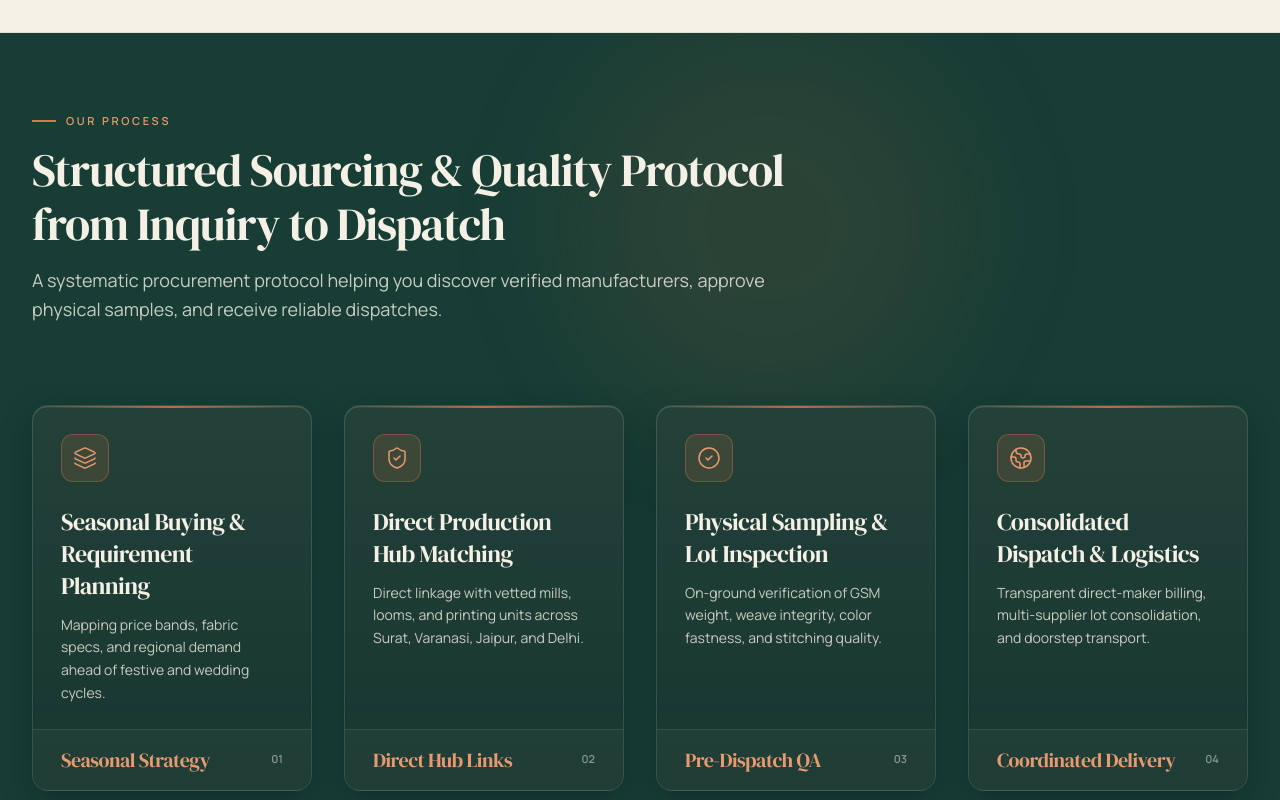
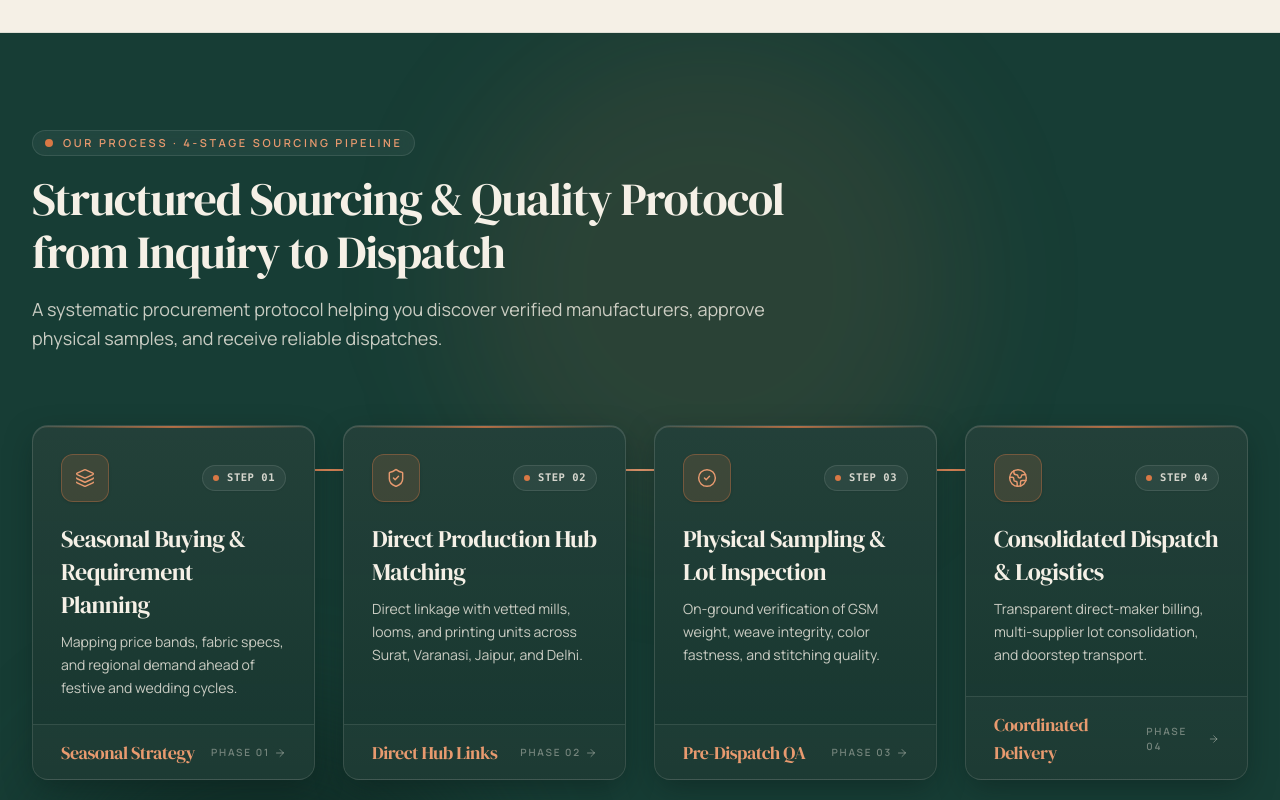
Before and after one commit to Dx1100/shree-dusrga-agency-minimal, a React (Vite) app: page / in a window 1280 px wide. Shown: the part 5180-5980 px from the top of the page. Built offline with nearby package versions, Linux system fonts and the light colour scheme.

Commit message:
feat(homepage): add kinetic loom conduit rail and pulsing step nodes to Our Process section

```diff
--- a/src/components/sections/CapabilitiesSection.tsx
+++ b/src/components/sections/CapabilitiesSection.tsx
@@ -1,4 +1,4 @@
-import React from 'react';
+import React, { useEffect, useState, useRef } from 'react';
 import { SectionHeading } from '../ui/SectionHeading';
 import { Layers, ShieldCheck, CheckCircle2, Globe2, ArrowRight } from 'lucide-react';
 
@@ -21,60 +21,159 @@ export const CapabilitiesSection: React.FC<CapabilitiesSectionProps> = ({
   pillars,
   onNavigate,
 }) => {
+  const [isVisible, setIsVisible] = useState(false);
+  const sectionRef = useRef<HTMLElement>(null);
   const icons = [Layers, ShieldCheck, CheckCircle2, Globe2];
 
+  useEffect(() => {
+    const observer = new IntersectionObserver(
+      ([entry]) => {
+        if (entry.isIntersecting) {
+          setIsVisible(true);
+          observer.disconnect();
+        }
+      },
+      { threshold: 0.15 }
+    );
+
+    if (sectionRef.current) {
+      observer.observe(sectionRef.current);
+    }
+
+    return () => observer.disconnect();
+  }, []);
+
   return (
-    <section className="py-14 sm:py-20 bg-[#173D35] text-[#F5F0E6] relative overflow-hidden">
-      {/* Subtle warm radial glow */}
-      <div className="absolute top-0 right-1/4 w-96 h-96 bg-[#D97845]/10 rounded-full blur-3xl pointer-events-none" />
+    <section
+      ref={sectionRef}
+      className="py-16 sm:py-20 lg:py-24 bg-[#173D35] text-[#F5F0E6] relative overflow-hidden"
+    >
+      {/* Ambient background illumination orbs */}
+      <div
+        className="absolute top-0 right-1/4 w-[500px] h-[500px] bg-[#D97845]/10 rounded-full blur-3xl pointer-events-none"
+        aria-hidden="true"
+      />
+      <div
+        className="absolute bottom-0 left-10 w-[450px] h-[450px] bg-[#102B25]/80 rounded-full blur-3xl pointer-events-none"
+        aria-hidden="true"
+      />
 
       <div className="relative z-10 max-w-7xl mx-auto px-4 sm:px-6 lg:px-8">
+        {/* Animated Section Header */}
+        <div
+          className={`transition-all duration-700 ease-out ${
+            isVisible ? 'opacity-100 translate-y-0' : 'opacity-0 translate-y-6'
+          }`}
+        >
+          {/* Live Pipeline Kicker Badge */}
+          <div className="inline-flex items-center gap-2.5 px-3 py-1 rounded-full bg-white/5 border border-white/10 mb-4 backdrop-blur-sm">
+            <span className="relative flex h-2 w-2">
+              <span className="animate-ping absolute inline-flex h-full w-full rounded-full bg-[#D97845] opacity-75" />
+              <span className="relative inline-flex rounded-full h-2 w-2 bg-[#D97845]" />
+            </span>
+            <span className="text-[11px] font-semibold uppercase tracking-[0.24em] text-[#E89A6F]">
+              {kicker || 'Our Process'} · 4-Stage Sourcing Pipeline
+            </span>
+          </div>
+
           <SectionHeading
-          kicker={kicker}
             heading={heading}
             lead={description}
             light={true}
+            className="mb-8 sm:mb-12"
           />
+        </div>
 
-        {/* 3D Highlighted Dark Pine Cards Grid */}
-        <div className="grid grid-cols-1 md:grid-cols-2 lg:grid-cols-4 gap-6 sm:gap-8 pt-4">
+        {/* 4-Stage Kinetic Process Container */}
+        <div className="relative pt-2">
+          {/* Desktop Horizontal Loom Conduit Rail (Behind Cards) */}
+          <div
+            className="hidden lg:block absolute top-[52px] left-8 right-8 h-[2px] bg-white/10 z-0 pointer-events-none overflow-hidden"
+            aria-hidden="true"
+          >
+            {/* Glowing Terracotta Energy Beam that travels left-to-right on scroll */}
+            <div
+              className="h-full bg-gradient-to-r from-[#D97845] via-[#E89A6F] to-[#D97845] shadow-[0_0_12px_#D97845] transition-all duration-[2200ms] ease-out"
+              style={{
+                width: isVisible ? '100%' : '0%',
+              }}
+            />
+          </div>
+
+          {/* Cards Grid */}
+          <div className="grid grid-cols-1 md:grid-cols-2 lg:grid-cols-4 gap-6 sm:gap-7 relative z-10">
             {pillars.map((pillar, idx) => {
               const Icon = icons[idx % icons.length];
+              const delayStyle = {
+                transitionDelay: `${idx * 160 + 100}ms`,
+              };
+
               return (
                 <div
                   key={idx}
-                className="card-3d-dark rounded-2xl p-7 flex flex-col justify-between group relative overflow-hidden"
+                  style={delayStyle}
+                  className={`card-3d-dark rounded-2xl p-6 sm:p-7 flex flex-col justify-between group relative overflow-hidden transition-all duration-700 ease-[cubic-bezier(0.16,1,0.3,1)] hover:-translate-y-2 hover:shadow-[0_22px_45px_-10px_rgba(10,28,24,0.7),0_0_24px_rgba(217,120,69,0.18)] ${
+                    isVisible
+                      ? 'opacity-100 translate-y-0'
+                      : 'opacity-0 translate-y-8'
+                  }`}
                 >
-                {/* 3D Top Specular Light Catch */}
-                <div className="absolute top-0 left-0 right-0 h-[2px] bg-gradient-to-r from-transparent via-[#D97845]/80 to-transparent" />
+                  {/* Top Specular Hairline Light Catch */}
+                  <div className="absolute top-0 left-0 right-0 h-[2px] bg-gradient-to-r from-transparent via-[#D97845]/75 to-transparent group-hover:via-[#D97845] transition-all duration-500" />
 
                   <div>
-                  <div className="w-12 h-12 rounded-xl bg-[#D97845]/15 border border-[#D97845]/35 flex items-center justify-center text-[#E89A6F] mb-6 group-hover:scale-105 transition-transform">
-                    <Icon className="w-6 h-6 stroke-[1.5]" />
+                    {/* Header: Icon & Pulse Step Node */}
+                    <div className="flex items-center justify-between mb-5">
+                      {/* Icon with Hover Scale */}
+                      <div className="w-12 h-12 rounded-xl bg-[#D97845]/15 border border-[#D97845]/35 flex items-center justify-center text-[#E89A6F] group-hover:scale-110 group-hover:bg-[#D97845]/25 group-hover:border-[#D97845] transition-all duration-300 shadow-sm">
+                        <Icon className="w-5 h-5 stroke-[1.75]" />
                       </div>
-                  <h3 className="font-serif text-xl sm:text-2xl font-normal text-[#F5F0E6] mb-3 tracking-tight group-hover:text-[#E89A6F] transition-colors">
+
+                      {/* Step Node with Pulsing Beacon */}
+                      <div className="flex items-center gap-2 px-2.5 py-1 rounded-full bg-white/5 border border-white/10 group-hover:border-[#D97845]/45 group-hover:bg-[#D97845]/15 transition-all duration-300 shadow-xs">
+                        <span className="relative flex h-1.5 w-1.5">
+                          <span className="animate-ping absolute inline-flex h-full w-full rounded-full bg-[#D97845] opacity-75" />
+                          <span className="relative inline-flex rounded-full h-1.5 w-1.5 bg-[#D97845]" />
+                        </span>
+                        <span className="text-[10.5px] font-mono font-semibold tracking-wider text-[#F5F0E6]/85 group-hover:text-white transition-colors">
+                          STEP 0{idx + 1}
+                        </span>
+                      </div>
+                    </div>
+
+                    {/* Step Title */}
+                    <h3 className="font-serif text-xl sm:text-2xl font-normal text-[#F5F0E6] mb-2.5 tracking-tight group-hover:text-[#E89A6F] transition-colors leading-snug">
                       {pillar.title}
                     </h3>
+
+                    {/* Step Description */}
                     <p className="text-xs sm:text-sm text-[#F5F0E6]/80 font-normal leading-relaxed mb-6">
                       {pillar.description}
                     </p>
                   </div>
 
-                <div className="pt-4 border-t border-[#F5F0E6]/10 bg-[#F5F0E6]/[0.03] -mx-7 -mb-7 px-7 py-4 rounded-b-2xl flex items-center justify-between">
-                  <span className="font-serif text-lg sm:text-xl font-normal text-[#E89A6F] tracking-tight">
+                  {/* Bottom Protocol Strip */}
+                  <div className="pt-3.5 border-t border-[#F5F0E6]/10 bg-[#F5F0E6]/[0.025] -mx-6 -mb-6 sm:-mx-7 sm:-mb-7 px-6 sm:px-7 py-3 rounded-b-2xl flex items-center justify-between">
+                    <span className="font-serif text-base sm:text-lg font-normal text-[#E89A6F] tracking-tight">
                       {pillar.stat}
                     </span>
-                  <span className="text-[11px] font-semibold text-[#F5F0E6]/50">
-                    0{idx + 1}
+                    <span className="text-[10px] uppercase tracking-[0.18em] font-semibold text-[#F5F0E6]/40 group-hover:text-[#D97845] transition-colors inline-flex items-center gap-1">
+                      <span>Phase 0{idx + 1}</span>
+                      <ArrowRight className="w-3 h-3 group-hover:translate-x-0.5 transition-transform" />
                     </span>
                   </div>
                 </div>
               );
             })}
           </div>
+        </div>
 
         {/* 3D Elevated Quality Assurance Banner */}
-        <div className="mt-16 sm:mt-20 p-8 sm:p-10 rounded-2xl bg-[#102B25]/85 border border-[#F5F0E6]/15 shadow-[0_15px_35px_rgba(10,28,24,0.45),inset_0_1px_0_rgba(245,240,230,0.12)] flex flex-col md:flex-row items-center justify-between gap-8">
+        <div
+          className={`mt-14 sm:mt-18 p-8 sm:p-10 rounded-2xl bg-[#102B25]/90 border border-[#F5F0E6]/15 shadow-[0_18px_40px_rgba(10,28,24,0.55),inset_0_1px_0_rgba(245,240,230,0.14)] flex flex-col md:flex-row items-center justify-between gap-8 transition-all duration-700 ease-out delay-500 ${
+            isVisible ? 'opacity-100 translate-y-0' : 'opacity-0 translate-y-6'
+          }`}
+        >
           <div className="space-y-2 text-center md:text-left max-w-2xl">
             <span className="text-[11px] font-semibold uppercase tracking-[0.24em] text-[#E89A6F]">
               End-to-End Sourcing Assurance
@@ -88,9 +187,9 @@ export const CapabilitiesSection: React.FC<CapabilitiesSectionProps> = ({
           </div>
           <button
             onClick={() => onNavigate('/our-process')}
-            className="inline-flex items-center gap-2 px-7 py-3.5 text-xs font-semibold uppercase tracking-[0.2em] bg-[#D97845] hover:bg-[#C26534] text-white rounded-lg shadow-lg transition-all whitespace-nowrap shrink-0 hover:scale-105"
+            className="inline-flex items-center gap-2 px-7 py-3.5 text-xs font-semibold uppercase tracking-[0.2em] bg-[#D97845] hover:bg-[#C26534] text-white rounded-lg shadow-lg transition-all whitespace-nowrap shrink-0 hover:scale-105 active:scale-95"
           >
-            <span>Explore Our Process</span>
+            <span>Explore Full Protocol</span>
             <ArrowRight className="w-4 h-4" />
           </button>
         </div>
```
Lines whose indentation alone changed are shown as unchanged.
